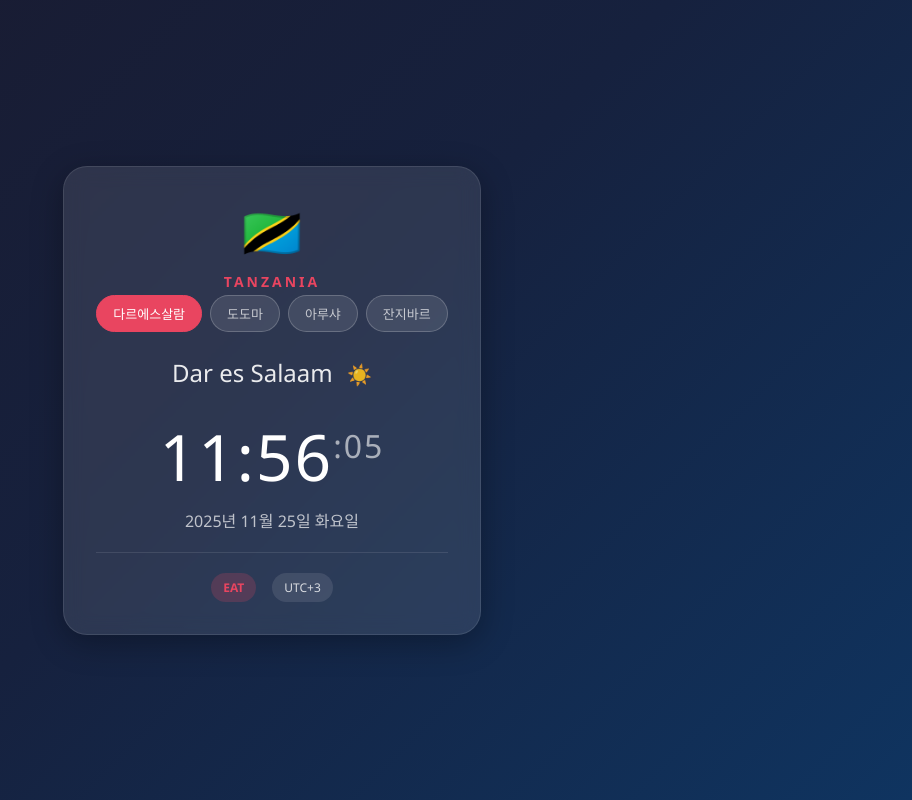
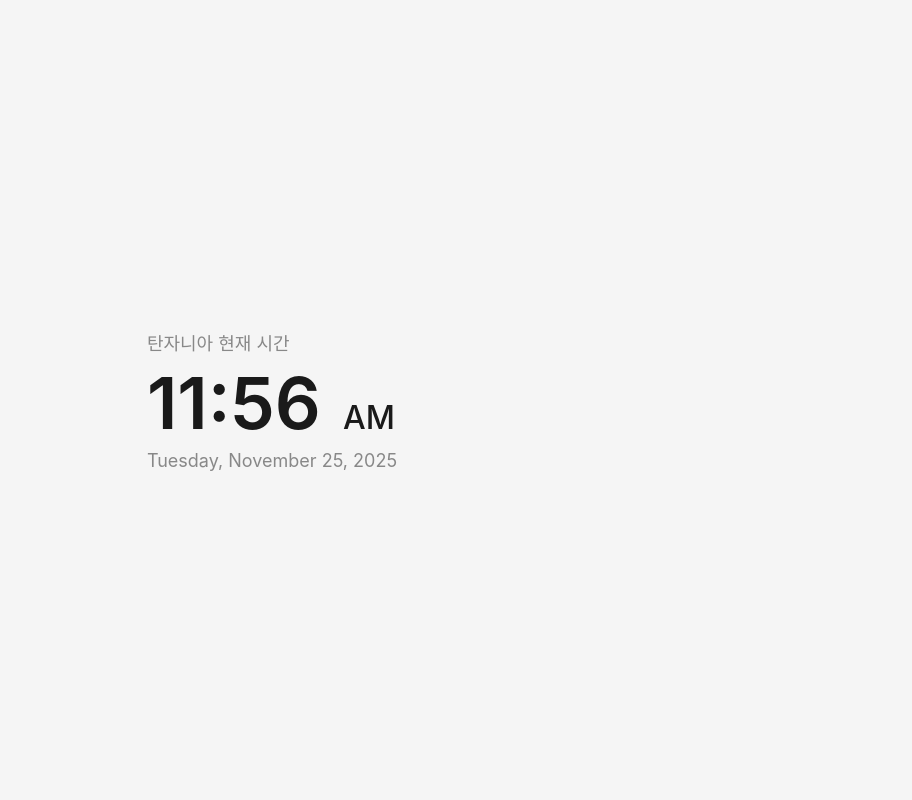
Before and after one commit to sookim-1/tanzania, a plain HTML site: page index.html in a window 1280 px wide. Shown: the whole page, without its empty margins (368-1280 px from the left). Drawn offline with Linux system fonts and the light colour scheme.

Commit message:
Refactor HTML and CSS for time widgettest

```diff
--- a/index.html
+++ b/index.html
@@ -12,216 +12,85 @@
         }
 
         body {
-            font-family: 'Segoe UI', -apple-system, BlinkMacSystemFont, sans-serif;
-            background: linear-gradient(135deg, #1a1a2e 0%, #16213e 50%, #0f3460 100%);
+            font-family: -apple-system, BlinkMacSystemFont, 'Segoe UI', Roboto, sans-serif;
+            background: #f5f5f5;
             min-height: 100vh;
             display: flex;
             justify-content: center;
             align-items: center;
-            padding: 20px;
         }
 
-        .widget-container {
-            background: rgba(255, 255, 255, 0.1);
-            backdrop-filter: blur(10px);
-            border-radius: 24px;
-            padding: 32px;
-            box-shadow: 0 8px 32px rgba(0, 0, 0, 0.3);
-            border: 1px solid rgba(255, 255, 255, 0.1);
-            text-align: center;
-            min-width: 320px;
+        .widget {
+            text-align: left;
+            padding: 40px;
         }
 
-        .country-flag {
-            font-size: 48px;
+        .title {
+            color: #888888;
+            font-size: 18px;
+            font-weight: 400;
             margin-bottom: 8px;
         }
 
-        .country-name {
-            color: #e94560;
-            font-size: 14px;
+        .time {
+            color: #1a1a1a;
+            font-size: 72px;
             font-weight: 600;
-            letter-spacing: 3px;
-            text-transform: uppercase;
-            margin-bottom: 4px;
+            line-height: 1.1;
         }
 
-        .city-name {
-            color: #ffffff;
-            font-size: 24px;
-            font-weight: 300;
-            margin-bottom: 24px;
-            opacity: 0.9;
+        .time .period {
+            font-size: 32px;
+            font-weight: 500;
+            margin-left: 4px;
         }
 
-        .time-display {
-            color: #ffffff;
-            font-size: 64px;
-            font-weight: 200;
-            letter-spacing: 2px;
-            margin-bottom: 8px;
-            font-variant-numeric: tabular-nums;
-        }
-
-        .seconds {
-            font-size: 32px;
-            opacity: 0.6;
-            vertical-align: super;
-        }
-
-        .date-display {
-            color: rgba(255, 255, 255, 0.7);
-            font-size: 16px;
-            margin-bottom: 16px;
-        }
-
-        .timezone-info {
-            display: flex;
-            justify-content: center;
-            gap: 16px;
-            margin-top: 20px;
-            padding-top: 20px;
-            border-top: 1px solid rgba(255, 255, 255, 0.1);
-        }
-
-        .timezone-badge {
-            background: rgba(233, 69, 96, 0.2);
-            color: #e94560;
-            padding: 6px 12px;
-            border-radius: 20px;
-            font-size: 12px;
-            font-weight: 600;
-        }
-
-        .utc-badge {
-            background: rgba(255, 255, 255, 0.1);
-            color: rgba(255, 255, 255, 0.8);
-            padding: 6px 12px;
-            border-radius: 20px;
-            font-size: 12px;
-        }
-
-        .city-selector {
-            display: flex;
-            justify-content: center;
-            gap: 8px;
-            margin-bottom: 24px;
-            flex-wrap: wrap;
-        }
-
-        .city-btn {
-            background: rgba(255, 255, 255, 0.1);
-            border: 1px solid rgba(255, 255, 255, 0.2);
-            color: rgba(255, 255, 255, 0.7);
-            padding: 8px 16px;
-            border-radius: 20px;
-            cursor: pointer;
-            font-size: 13px;
-            transition: all 0.3s ease;
-        }
-
-        .city-btn:hover {
-            background: rgba(255, 255, 255, 0.2);
-            color: #ffffff;
-        }
-
-        .city-btn.active {
-            background: #e94560;
-            border-color: #e94560;
-            color: #ffffff;
-        }
-
-        .day-night-indicator {
-            display: inline-block;
-            margin-left: 8px;
-            font-size: 20px;
+        .date {
+            color: #888888;
+            font-size: 18px;
+            font-weight: 400;
+            margin-top: 8px;
         }
     </style>
 </head>
 <body>
-    <div class="widget-container">
-        <div class="country-flag">🇹🇿</div>
-        <div class="country-name">Tanzania</div>
-
-        <div class="city-selector">
-            <button class="city-btn active" data-city="Dar es Salaam">다르에스살람</button>
-            <button class="city-btn" data-city="Dodoma">도도마</button>
-            <button class="city-btn" data-city="Arusha">아루샤</button>
-            <button class="city-btn" data-city="Zanzibar">잔지바르</button>
-        </div>
-
-        <div class="city-name" id="cityName">Dar es Salaam <span class="day-night-indicator" id="dayNight">🌙</span></div>
-
-        <div class="time-display" id="timeDisplay">00:00<span class="seconds" id="seconds">:00</span></div>
-
-        <div class="date-display" id="dateDisplay">2025년 1월 1일 수요일</div>
-
-        <div class="timezone-info">
-            <span class="timezone-badge">EAT</span>
-            <span class="utc-badge">UTC+3</span>
-        </div>
+    <div class="widget">
+        <div class="title">탄자니아 현재 시간</div>
+        <div class="time" id="time">12:00 <span class="period">PM</span></div>
+        <div class="date" id="date">Tuesday, November 25, 2025</div>
     </div>
 
     <script>
-        const cities = {
-            'Dar es Salaam': '다르에스살람',
-            'Dodoma': '도도마',
-            'Arusha': '아루샤',
-            'Zanzibar': '잔지바르'
-        };
-
-        let currentCity = 'Dar es Salaam';
-
         function updateTime() {
             const now = new Date();
 
-            // Tanzania is UTC+3 (East Africa Time)
-            const tanzaniaTime = new Date(now.toLocaleString('en-US', { timeZone: 'Africa/Dar_es_Salaam' }));
+            // Tanzania Time (UTC+3)
+            const options = { timeZone: 'Africa/Dar_es_Salaam' };
+            const tanzaniaTime = new Date(now.toLocaleString('en-US', options));
 
-            const hours = tanzaniaTime.getHours().toString().padStart(2, '0');
+            let hours = tanzaniaTime.getHours();
             const minutes = tanzaniaTime.getMinutes().toString().padStart(2, '0');
-            const seconds = tanzaniaTime.getSeconds().toString().padStart(2, '0');
+            const period = hours >= 12 ? 'PM' : 'AM';
 
-            document.getElementById('timeDisplay').innerHTML =
-                `${hours}:${minutes}<span class="seconds">:${seconds}</span>`;
+            // 12시간 형식
+            hours = hours % 12;
+            hours = hours ? hours : 12;
 
-            // Date formatting in Korean
-            const options = {
+            document.getElementById('time').innerHTML =
+                `${hours}:${minutes} <span class="period">${period}</span>`;
+
+            // 날짜 (영어)
+            const dateOptions = {
+                weekday: 'long',
                 year: 'numeric',
                 month: 'long',
                 day: 'numeric',
-                weekday: 'long'
+                timeZone: 'Africa/Dar_es_Salaam'
             };
-            const dateStr = tanzaniaTime.toLocaleDateString('ko-KR', options);
-            document.getElementById('dateDisplay').textContent = dateStr;
-
-            // Day/Night indicator (6AM - 6PM is day)
-            const hour = tanzaniaTime.getHours();
-            const isDaytime = hour >= 6 && hour < 18;
-            document.getElementById('dayNight').textContent = isDaytime ? '☀️' : '🌙';
+            const dateStr = now.toLocaleDateString('en-US', dateOptions);
+            document.getElementById('date').textContent = dateStr;
         }
 
-        function setCity(cityName) {
-            currentCity = cityName;
-            document.getElementById('cityName').innerHTML =
-                `${cityName} <span class="day-night-indicator" id="dayNight">🌙</span>`;
-
-            document.querySelectorAll('.city-btn').forEach(btn => {
-                btn.classList.remove('active');
-                if (btn.dataset.city === cityName) {
-                    btn.classList.add('active');
-                }
-            });
-
-            updateTime();
-        }
-
-        // City button click handlers
-        document.querySelectorAll('.city-btn').forEach(btn => {
-            btn.addEventListener('click', () => setCity(btn.dataset.city));
-        });
-
-        // Update time every second
         updateTime();
         setInterval(updateTime, 1000);
     </script>
```
